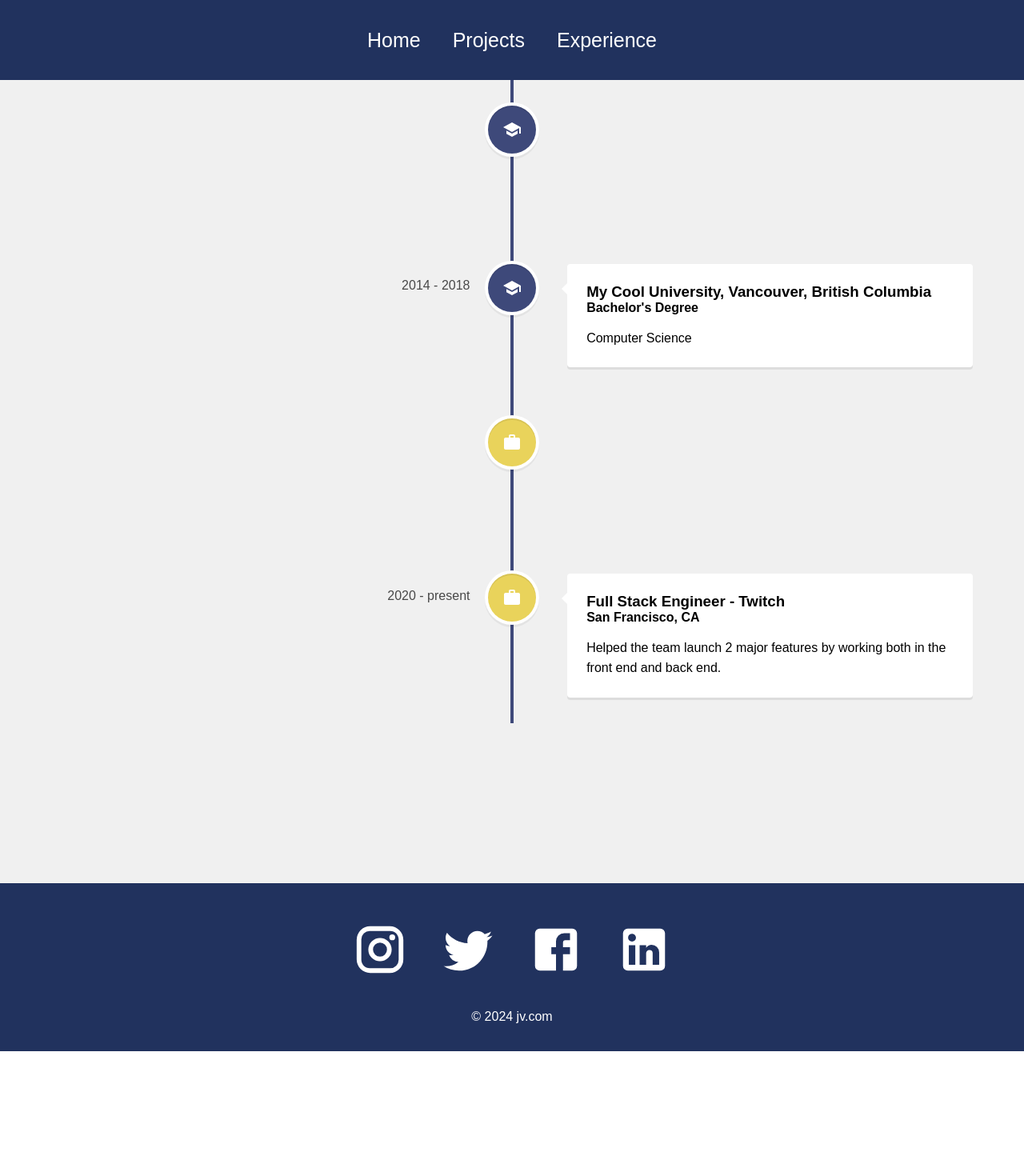
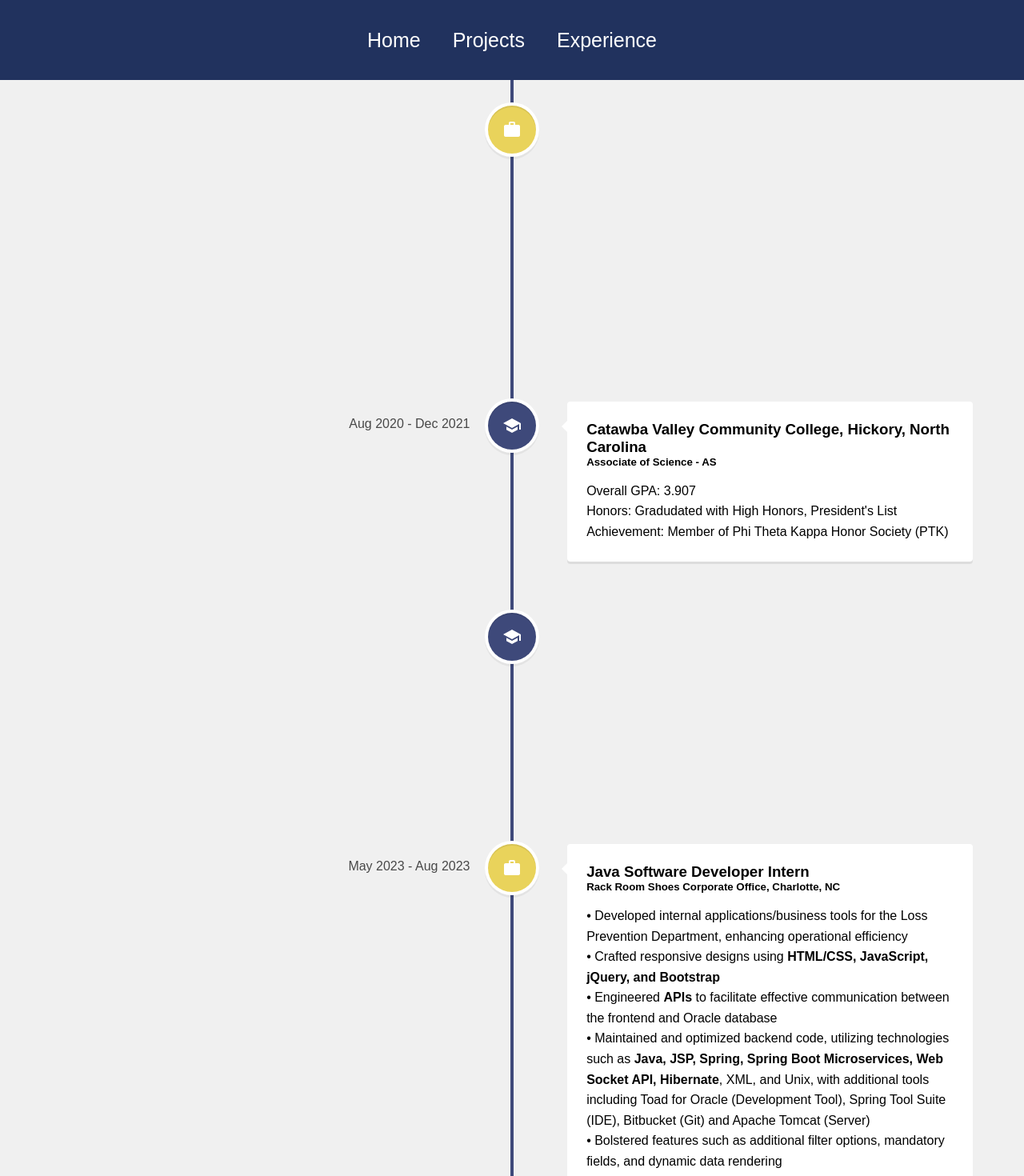
Before and after one commit to jvang0620/Personal-Portfolio, a React (Create React App) app: page /experience in a window 1280 px wide. Shown: the top 1470 px of the page at 80% size. Before the commit the page ends 1314 px from the top, so only its background shows below. Built offline with nearby package versions, Linux system fonts and the light colour scheme.

Commit message:
updating-experience-page

```diff
--- a/src/pages/Experience.js
+++ b/src/pages/Experience.js
@@ -11,63 +11,90 @@ function Experience() {
   return (
     <div className="experience">
       <VerticalTimeline lineColor="#3e497a">
+
+        {/* Centro */}
+        <VerticalTimelineElement
+          className="vertical-timeline-element--work"
+          date="Apr 2006 - Feb 2021"
+          iconStyle={{ background: "#e9d35b", color: "#fff" }}
+          icon={<WorkIcon />}
+        >
+          <h3 className="vertical-timeline-element-title">
+            Senior Product Inspector Finisher
+          </h3>
+          <h5 className="vertical-timeline-element-subtitle">
+            Centro, Inc, Claremont, North Carolina
+          </h5>
+          <p>
+            • Assembled products in accordance with customer specifications and requests <br />
+            • Maintained efficiency and scrap standards, packaged and prepared products for shipments <br />
+            • Assisted with training new team members <br />
+            • Collaborated with team members to successfully complete tasks <br />
+            • Effectively communicated with supervisors and team members <br />
+          </p>
+        </VerticalTimelineElement>
+
+        {/* CVCC */}
         <VerticalTimelineElement
           className="vertical-timeline-element--education"
-          date="2010 - 2014"
+          date="Aug 2020 - Dec 2021"
           iconStyle={{ background: "#3e497a", color: "#fff" }}
           icon={<SchoolIcon />}
         >
           <h3 className="vertical-timeline-element-title">
-            My Random High School, Random Place, Random State
+            Catawba Valley Community College, Hickory, North Carolina
           </h3>
-          <p> High School Diploma</p>
+          <h5 className="vertical-timeline-element-subtitle">
+            Associate of Science - AS
+          </h5>
+          <p>
+            Overall GPA: 3.907 <br />
+            Honors: Gradudated with High Honors, President's List <br />
+            Achievement: Member of Phi Theta Kappa Honor Society (PTK) </p>
         </VerticalTimelineElement>
+
+        {/* UNCC */}
         <VerticalTimelineElement
           className="vertical-timeline-element--education"
-          date="2014 - 2018"
+          date="Jan 2022 -  May 2024"
           iconStyle={{ background: "#3e497a", color: "#fff" }}
           icon={<SchoolIcon />}
         >
           <h3 className="vertical-timeline-element-title">
-            My Cool University, Vancouver, British Columbia
+            Univeristy of North Carolina at Charlotte, Charlotte, North Carolina
           </h3>
+          <h5 className="vertical-timeline-element-subtitle">
+            Bachelor's of Science - Computer Science, Software Engineering
+          </h5>
+          <p>
+            Overall GPA: 3.79 <br />
+            Honors: Chancellor’s List (Fall 2022), Dean's List (Spring/Fall 2023) <br />
+            Antipicated Gradudation Date: May 2024
+          </p>
+        </VerticalTimelineElement>
 
-          <h4 className="vertical-timeline-element-subtitle">
-            Bachelor's Degree
-          </h4>
-
-          <p> Computer Science</p>
-        </VerticalTimelineElement>
+        {/* Java Devp Internship */}
         <VerticalTimelineElement
           className="vertical-timeline-element--work"
-          date="2018 - 2020"
+          date="May 2023 - Aug 2023"
           iconStyle={{ background: "#e9d35b", color: "#fff" }}
           icon={<WorkIcon />}
         >
           <h3 className="vertical-timeline-element-title">
-            Back End Engineer - Google
+            Java Software Developer Intern
           </h3>
-          <h4 className="vertical-timeline-element-subtitle">
-            San Francisco, CA
-          </h4>
-          <p>Developed the backend infrastructure for 3 projects.</p>
-        </VerticalTimelineElement>
-
-        <VerticalTimelineElement
-          className="vertical-timeline-element--work"
-          date="2020 - present"
-          iconStyle={{ background: "#e9d35b", color: "#fff" }}
-          icon={<WorkIcon />}
-        >
-          <h3 className="vertical-timeline-element-title">
-            Full Stack Engineer - Twitch
-          </h3>
-          <h4 className="vertical-timeline-element-subtitle">
-            San Francisco, CA
-          </h4>
+          <h5 className="vertical-timeline-element-subtitle">
+            Rack Room Shoes Corporate Office, Charlotte, NC
+          </h5>
           <p>
-            Helped the team launch 2 major features by working both in the front
-            end and back end.
+            •	Developed internal applications/business tools for the Loss Prevention Department, enhancing operational efficiency <br />
+            •	Crafted responsive designs using <strong>HTML/CSS, JavaScript, jQuery, and Bootstrap </strong> <br />
+            •	Engineered <strong>APIs</strong> to facilitate effective communication between the frontend and Oracle database <br />
+            •	Maintained and optimized backend code, utilizing technologies such as <strong>Java, JSP, Spring, Spring Boot Microservices, Web Socket API, Hibernate</strong>, XML, and Unix, with additional tools including Toad for Oracle (Development Tool), Spring Tool Suite (IDE), Bitbucket (Git) and Apache Tomcat (Server) <br />
+            •	Bolstered features such as additional filter options, mandatory fields, and dynamic data rendering <br />
+            •	Collaborated with the java team to implement changes, address bugs, and elevate overall system functionality <br />
+            •	Joined weekly meetings with project managers and project owners to design and integrate new functionality features <br />
+            •	Worked closely with operations team using <strong>Bamboo (Continuous Integration)</strong>, to ensure seamless implementation <br />
           </p>
         </VerticalTimelineElement>
       </VerticalTimeline>
```
